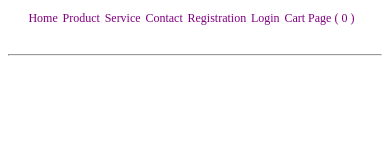
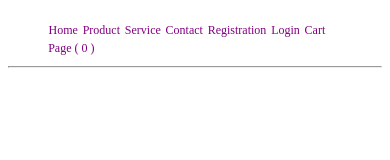
Before and after one commit to Alina-Halder/Login, a plain HTML site: page 1st_api.html in a window 390 px wide. Drawn offline with nearby package versions, Linux system fonts and the light colour scheme; no server answers.

Commit message:
Update 1st_api.html

```diff
--- a/1st_api.html
+++ b/1st_api.html
@@ -91,7 +91,7 @@
             }
             .nav_item {
                 display: block;
-                margin: 0;
+                margin: 6%;
             }
 
             .nav-link {
```
